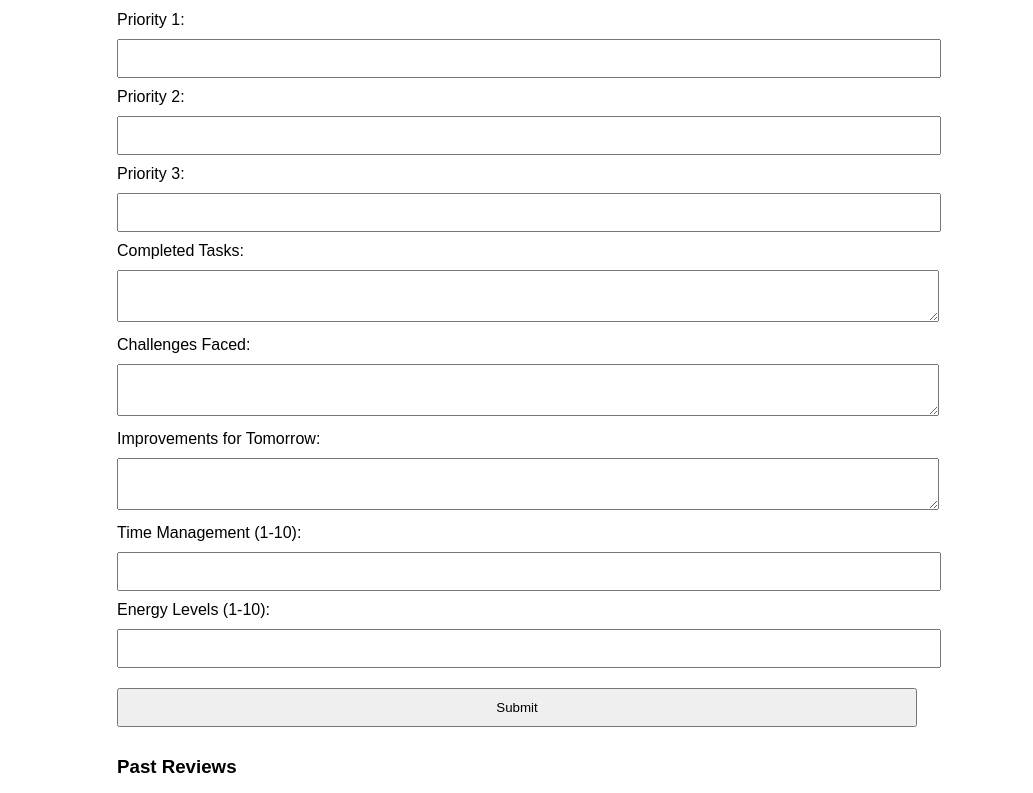
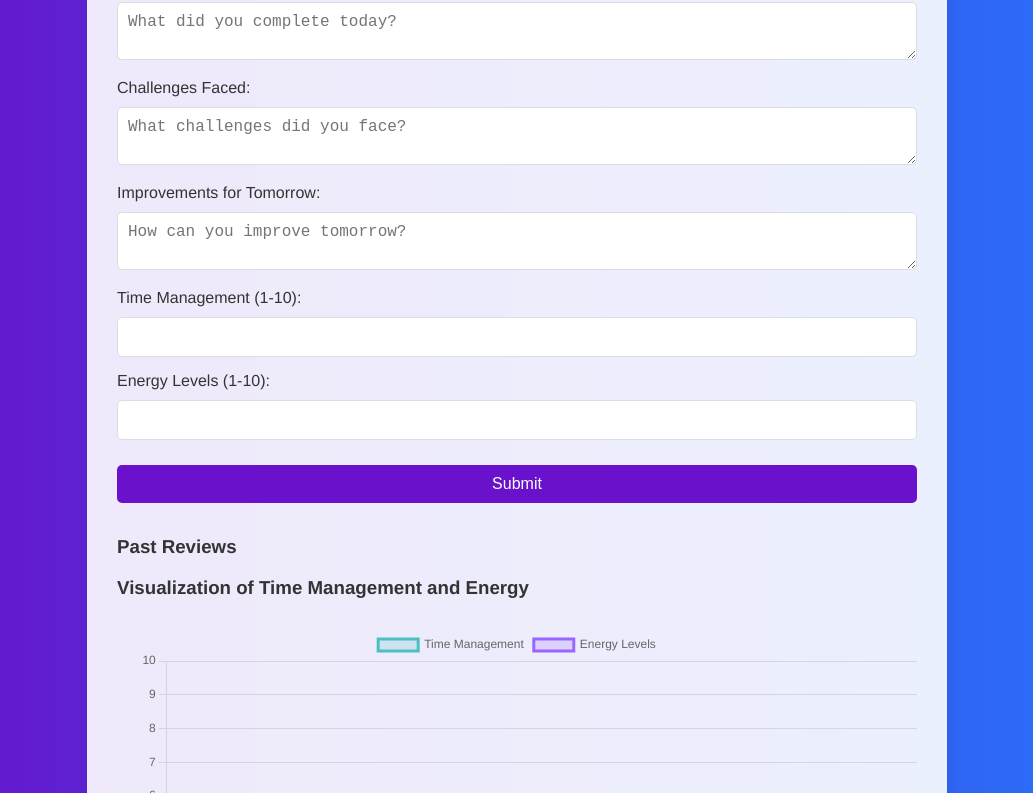
Before and after one commit to liyulyon/DailyReview, a plain HTML site: page Index.html in a window 1280 px wide. Shown: the part 57-850 px from the top of the page, without its empty margins (123-1156 px from the left). Drawn offline with nearby package versions, Linux system fonts and the light colour scheme.

Commit message:
Update Index.html

```diff
--- a/Index.html
+++ b/Index.html
@@ -7,24 +7,79 @@
     <script src="https://cdn.jsdelivr.net/npm/chart.js"></script>
     <style>
         body {
-            font-family: Arial, sans-serif;
+            font-family: 'Helvetica', sans-serif;
+            background: linear-gradient(to right, #6a11cb, #2575fc);
+            color: #fff;
+            margin: 0;
+            padding: 0;
+            display: flex;
+            justify-content: center;
+            align-items: center;
+            height: 100vh;
+        }
+
+        .container {
+            background-color: rgba(255, 255, 255, 0.9);
+            color: #333;
+            border-radius: 10px;
+            max-width: 800px;
+            width: 100%;
+            padding: 30px;
+            box-shadow: 0px 4px 12px rgba(0, 0, 0, 0.1);
             margin: 20px;
         }
-        .container {
-            max-width: 800px;
-            margin: auto;
+
+        h2, h3 {
+            color: #333;
         }
+
         input, textarea, button {
             width: 100%;
             padding: 10px;
-            margin: 10px 0;
+            margin-top: 10px;
+            margin-bottom: 15px;
+            border: 1px solid #ddd;
+            border-radius: 5px;
+            font-size: 16px;
+            box-sizing: border-box;
         }
+
+        button {
+            background-color: #6a11cb;
+            color: white;
+            cursor: pointer;
+            transition: background-color 0.3s ease;
+            border: none;
+        }
+
+        button:hover {
+            background-color: #2575fc;
+        }
+
         #successMessage {
             color: green;
             display: none;
         }
+
         canvas {
             margin-top: 30px;
+        }
+
+        ul {
+            list-style-type: none;
+            padding: 0;
+        }
+
+        ul li {
+            background: #f7f7f7;
+            margin-bottom: 10px;
+            padding: 10px;
+            border-radius: 5px;
+            color: #333;
+        }
+
+        ul li:nth-child(even) {
+            background: #eaeaea;
         }
     </style>
 </head>
@@ -33,22 +88,22 @@
         <h2>Daily Review</h2>
         <form id="dailyReviewForm">
             <label for="priority1">Priority 1:</label>
-            <input type="text" id="priority1" name="priority1">
+            <input type="text" id="priority1" name="priority1" placeholder="First priority of the day">
 
             <label for="priority2">Priority 2:</label>
-            <input type="text" id="priority2" name="priority2">
+            <input type="text" id="priority2" name="priority2" placeholder="Second priority of the day">
 
             <label for="priority3">Priority 3:</label>
-            <input type="text" id="priority3" name="priority3">
+            <input type="text" id="priority3" name="priority3" placeholder="Third priority of the day">
 
             <label for="completed">Completed Tasks:</label>
-            <textarea id="completed" name="completed" rows="2"></textarea>
+            <textarea id="completed" name="completed" rows="2" placeholder="What did you complete today?"></textarea>
 
             <label for="challenges">Challenges Faced:</label>
-            <textarea id="challenges" name="challenges" rows="2"></textarea>
+            <textarea id="challenges" name="challenges" rows="2" placeholder="What challenges did you face?"></textarea>
 
             <label for="improvements">Improvements for Tomorrow:</label>
-            <textarea id="improvements" name="improvements" rows="2"></textarea>
+            <textarea id="improvements" name="improvements" rows="2" placeholder="How can you improve tomorrow?"></textarea>
 
             <label for="timeManagement">Time Management (1-10):</label>
             <input type="number" id="timeManagement" name="timeManagement" min="1" max="10">
@@ -131,13 +186,15 @@
                             label: 'Time Management',
                             data: timeManagement,
                             borderColor: 'rgba(75, 192, 192, 1)',
-                            fill: false
+                            backgroundColor: 'rgba(75, 192, 192, 0.2)',
+                            fill: true
                         },
                         {
                             label: 'Energy Levels',
                             data: energyLevels,
                             borderColor: 'rgba(153, 102, 255, 1)',
-                            fill: false
+                            backgroundColor: 'rgba(153, 102, 255, 0.2)',
+                            fill: true
                         }
                     ]
                 },
```
